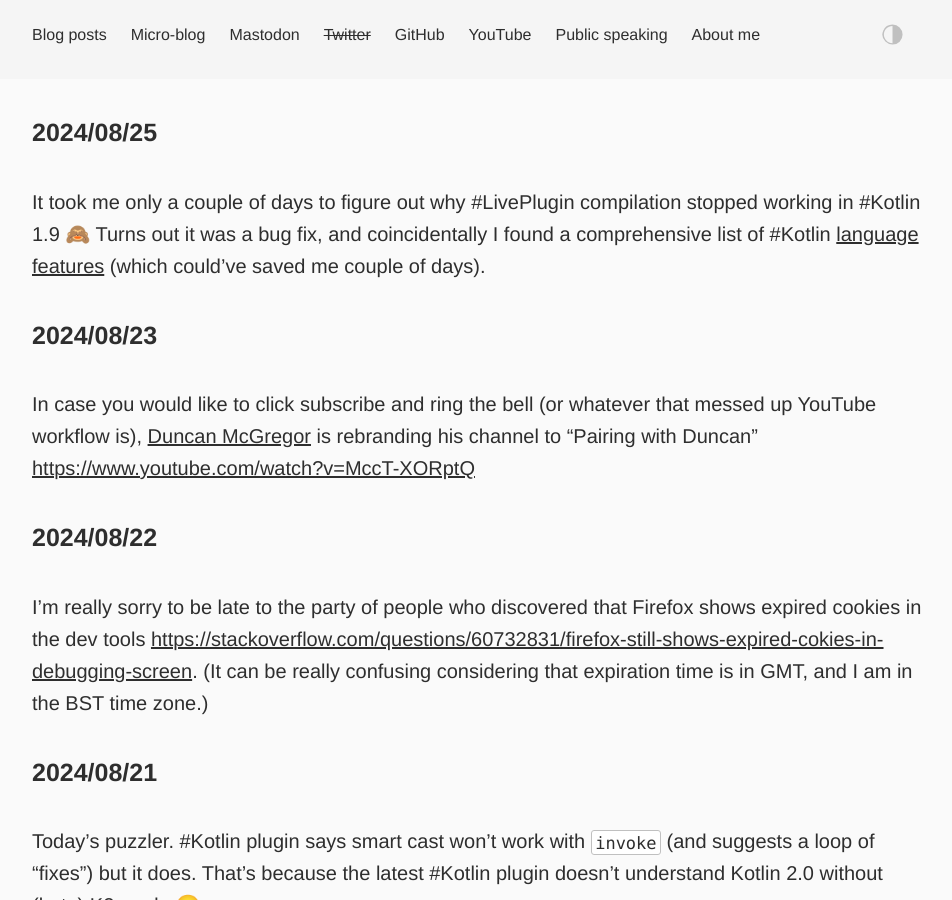
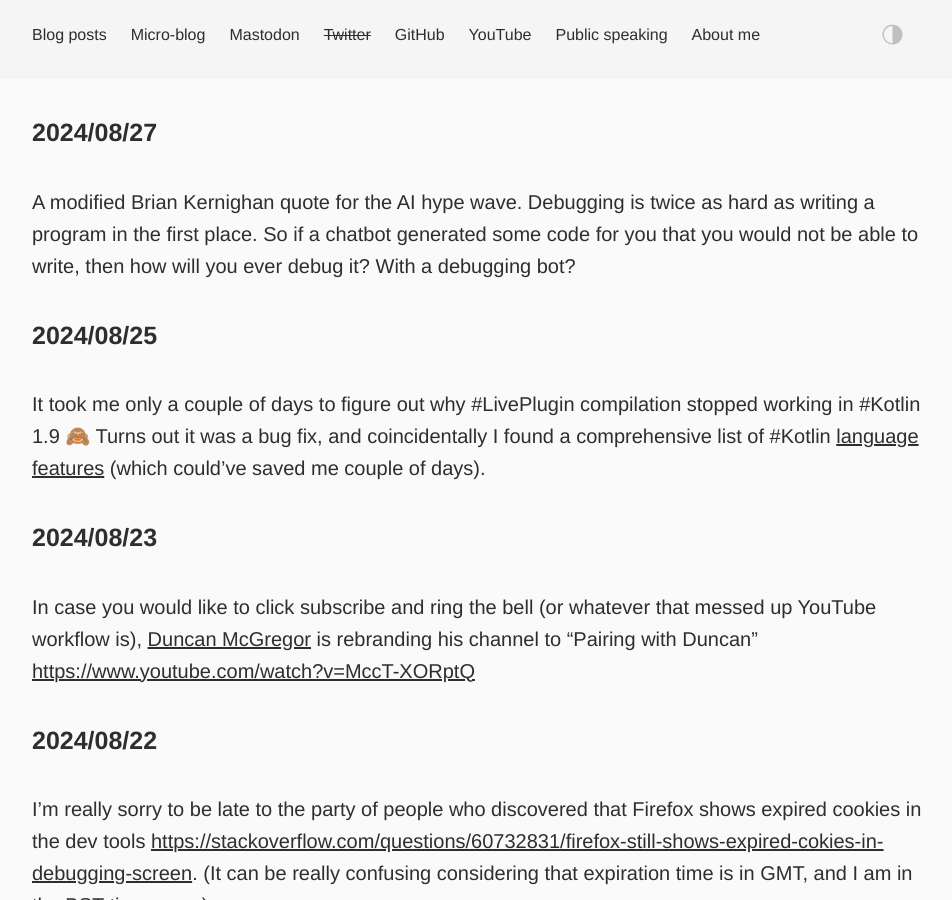
Before and after one commit to dkandalov/dkandalov.github.io, a Jekyll site: the page built from micro-blog.md, in a window 1280 px wide and 900 px high. Shown: the whole window, without its empty margins (160-1112 px from the left). Built offline with Jekyll 4.4.1, drawn with Linux system fonts in a browser that asks for light colours.

Commit message:
updated micro-blog

```diff
--- a/micro-blog.md
+++ b/micro-blog.md
@@ -2,6 +2,9 @@
 layout: post
 permalink: /micro-blog/
 ---
+
+#### 2024/08/27
+A modified Brian Kernighan quote for the AI hype wave. Debugging is twice as hard as writing a program in the first place. So if a chatbot generated some code for you that you would not be able to write, then how will you ever debug it? With a debugging bot?
 
 #### 2024/08/25
 It took me only a couple of days to figure out why #LivePlugin compilation stopped working in #Kotlin 1.9 🙈 Turns out it was a bug fix, and coincidentally I found a comprehensive list of #Kotlin [language features](https://github.com/JetBrains/kotlin/blob/3a1e8ade670bc33af6084042a0ca73e33e288412/compiler/util/src/org/jetbrains/kotlin/config/LanguageVersionSettings.kt#L267) (which could've saved me couple of days).
```
